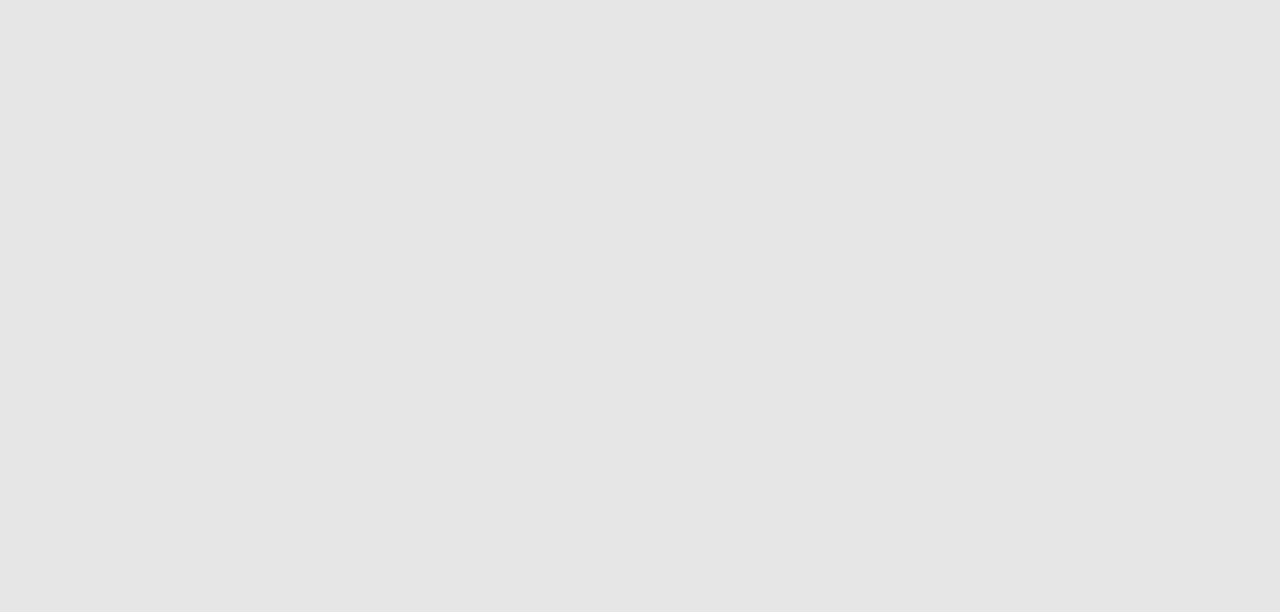
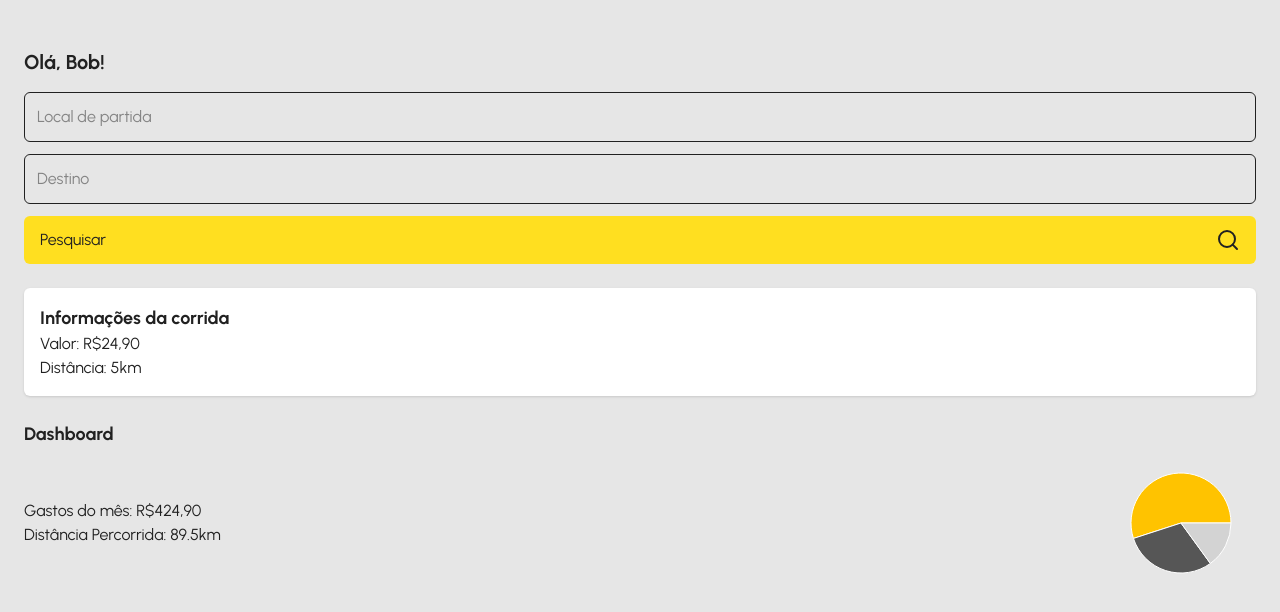
Before and after one commit to projetointegrador-g3/vammo_react, a React (Vite) app: page /home in a window 1280 px wide. Shown: the top 612 px of the page. Built offline with nearby package versions, Linux system fonts and the light colour scheme.

Commit message:
:construction: Construindo a Home

```diff
--- a/package.json
+++ b/package.json
@@ -12,6 +12,7 @@
   "dependencies": {
     "@radix-ui/react-label": "^2.1.2",
     "@radix-ui/react-slot": "^1.1.2",
+    "@react-google-maps/api": "^2.20.6",
     "@tailwindcss/vite": "^4.0.9",
     "axios": "^1.8.1",
     "bootstrap": "^5.3.3",
@@ -25,6 +26,7 @@
     "react-loader-spinner": "^6.1.6",
     "react-router-dom": "^7.2.0",
     "react-toastify": "^11.0.5",
+    "recharts": "^2.15.1",
     "tailwind-merge": "^3.0.2",
     "tailwindcss": "^4.0.9"
   },
--- a/src/pages/home/Home.tsx
+++ b/src/pages/home/Home.tsx
@@ -1,11 +1,67 @@
+import { MapPin, Search, Bell, LogOut } from "lucide-react";
+import { PieChart, Pie, Cell, Tooltip } from "recharts";
 
+const Dashboard = () => {
+  const data = [
+    { name: "Completed", value: 55, color: "#FFC300" },
+    { name: "In Progress", value: 30, color: "#565656" },
+    { name: "Not Started", value: 15, color: "#D3D3D3" },
+  ];
 
-const Home = () => {
   return (
-    <div>
+    <div className="flex h-screen">
 
+      <main className="flex-1 p-6">
+
+        {/* Seção de pesquisa de viagens */}
+        <div className="mt-6 space-y-4">
+          <h2 className="text-xl font-bold">Olá, Bob!</h2>
+          <div className="space-y-3">
+            <input
+              type="text"
+              placeholder="Local de partida"
+              className="w-full p-3 border rounded-md"
+            />
+            <input
+              type="text"
+              placeholder="Destino"
+              className="w-full p-3 border rounded-md"
+            />
+            <button className="w-full py-3 bg-yellow-300 rounded-md flex justify-between px-4">
+              <span>Pesquisar</span>
+              <Search />
+            </button>
+          </div>
+        </div>
+
+        {/* Informações da Corrida */}
+        <div className="mt-6 p-4 bg-white rounded-md shadow">
+          <h3 className="text-lg font-bold">Informações da corrida</h3>
+          <p>Valor: R$24,90</p>
+          <p>Distância: 5km</p>
+        </div>
+
+        {/* Dashboard */}
+        <div className="mt-6">
+          <h3 className="text-lg font-bold">Dashboard</h3>
+          <div className="flex items-center justify-between">
+            <div>
+              <p>Gastos do mês: R$424,90</p>
+              <p>Distância Percorrida: 89.5km</p>
+            </div>
+            <PieChart width={150} height={150}>
+              <Pie data={data} cx="50%" cy="50%" outerRadius={50} fill="#8884d8" dataKey="value">
+                {data.map((entry, index) => (
+                  <Cell key={`cell-${index}`} fill={entry.color} />
+                ))}
+              </Pie>
+              <Tooltip />
+            </PieChart>
+          </div>
+        </div>
+      </main>
     </div>
-  )
-}
+  );
+};
 
-export default Home
+export default Dashboard;
--- a/src/pages/register/Register.tsx
+++ b/src/pages/register/Register.tsx
@@ -1,6 +1,6 @@
 import { ChangeEvent, FormEvent, useEffect, useState } from 'react';
 import { Usuario } from '../../model/Usuario';
-import { Link, NavLink, useNavigate } from 'react-router-dom';
+import { Link, useNavigate } from 'react-router-dom';
 import { cadastrarUsuario } from '../../services/Service';
 import { Label } from '../../components/ui/label';
 import { Input } from '../../components/ui/input';
--- /dev/null
+++ b/src/utils/Map.tsx
@@ -0,0 +1,19 @@
+import { GoogleMap, LoadScript } from "@react-google-maps/api";
+
+const containerStyle = {
+  width: "100%",
+  height: "400px",
+};
+
+const center = {
+  lat: -23.55052,
+  lng: -46.633308,
+};
+
+export default function MyMap() {
+  return (
+    <LoadScript googleMapsApiKey="SUA_CHAVE_API">
+      <GoogleMap mapContainerStyle={containerStyle} center={center} zoom={12} />
+    </LoadScript>
+  );
+}
```
Also changed, not shown: 1 other file (tests, documents, lock files or other folders).
